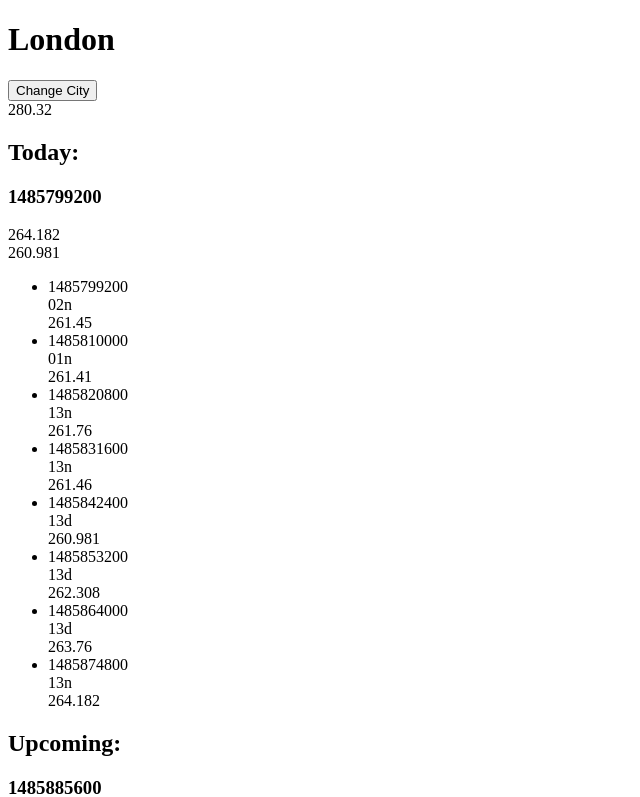
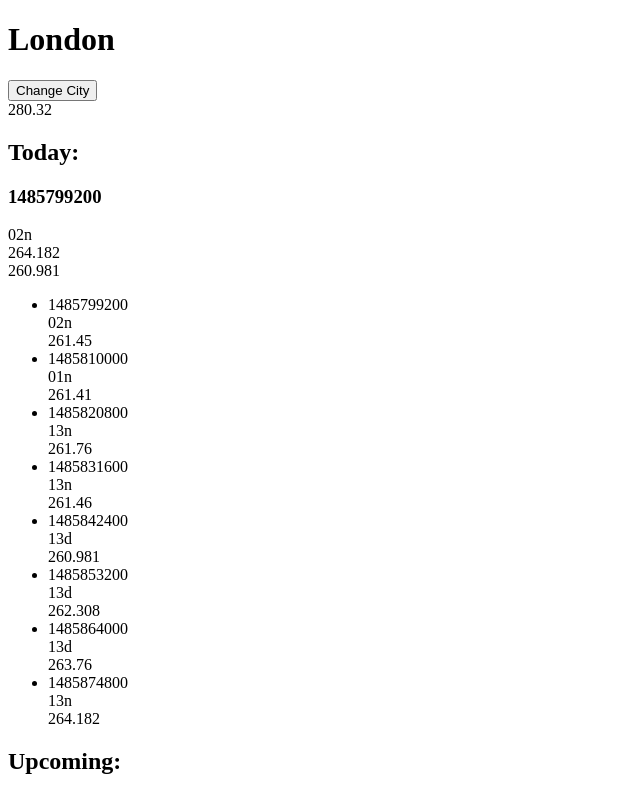
Before and after one commit to Maddy-89/WeatherApp, a React (Create React App) app: page / in a window 1280 px wide. Shown: the top 797 px of the page, without its empty margins (0-640 px from the left). Built offline with nearby package versions, Linux system fonts and the light colour scheme.

Commit message:
fix DailyWeatherItem icon spelling

```diff
--- a/src/Components/molecules/DailyWeather.js
+++ b/src/Components/molecules/DailyWeather.js
@@ -6,7 +6,7 @@ const DailyWeatherItem = ({date, icon, list, maxTemp, minTemp, ...props}) => {
     return (
         <div>
             <h3>{date}</h3>
-            <WeatherIcon Icon={icon}/>
+            <WeatherIcon icon={icon}/>
             <div>{maxTemp}</div>
             <div>{minTemp}</div>
             <HourlyWeather list={list}/>
```
